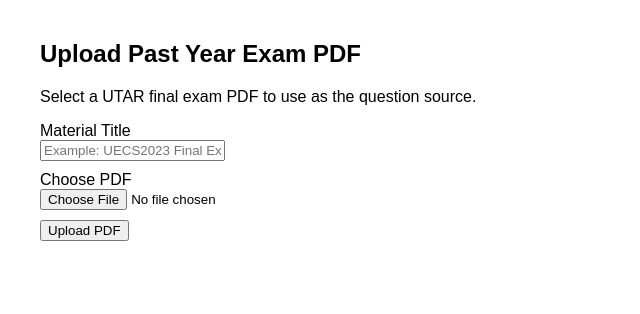
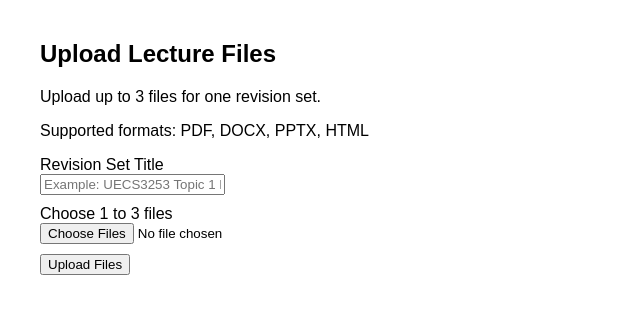
Before and after one commit to lexusKY/tapafyp, a Flask app: page /upload in a window 1280 px wide. Shown: the part 69-383 px from the top of the page, without its empty margins (0-640 px from the left). Run offline with Flask 3, Linux system fonts and the light colour scheme; the visitor is signed in with stand-in values (Sample User, id 1).

Commit message:
Multiple Uploads available

```diff
--- a/app/routes.py
+++ b/app/routes.py
@@ -1,19 +1,22 @@
 import os
 from werkzeug.utils import secure_filename
-from flask import Blueprint, render_template, current_app, request, redirect, url_for, flash, send_file
+from flask import Blueprint, render_template, current_app, request, redirect, url_for, flash
 from flask_login import login_required, current_user
 
 from app import db
 from app.models import Material, Question, Choice
-from app.services.pdf_service import extract_text_from_pdf
-from app.services.ai_service import extract_text_with_gemini, generate_mcqs_from_text
+from app.services.ai_service import generate_mcqs_from_text
 from app.services.course_profile_service import build_style_profile_for_course
+from app.services.lecture_file_service import extract_text_from_file, combine_extracted_text
 
 main = Blueprint("main", __name__)
 
 
+ALLOWED_EXTENSIONS = {"pdf", "docx", "pptx", "html"}
+
+
 def allowed_file(filename):
-    return "." in filename and filename.rsplit(".", 1)[1].lower() == "pdf"
+    return "." in filename and filename.rsplit(".", 1)[1].lower() in ALLOWED_EXTENSIONS
 
 
 @main.route("/")
@@ -32,60 +35,64 @@ def dashboard():
 @login_required
 def upload():
     if request.method == "POST":
-        if "pdf_file" not in request.files:
-            flash("No file part found.", "danger")
-            return redirect(url_for("main.upload"))
-
-        file = request.files["pdf_file"]
-
-        if file.filename == "":
-            flash("Please choose a PDF file.", "danger")
-            return redirect(url_for("main.upload"))
-
         title = request.form.get("title", "").strip()
 
         if not title:
             flash("Please enter a title.", "danger")
             return redirect(url_for("main.upload"))
 
-        if file and allowed_file(file.filename):
+        uploaded_files = request.files.getlist("note_files")
+
+        valid_files = [f for f in uploaded_files if f and f.filename.strip()]
+
+        if not valid_files:
+            flash("Please upload at least 1 file.", "danger")
+            return redirect(url_for("main.upload"))
+
+        if len(valid_files) > 3:
+            flash("You can upload a maximum of 3 files only.", "danger")
+            return redirect(url_for("main.upload"))
+
+        upload_folder = current_app.config["UPLOAD_FOLDER"]
+        os.makedirs(upload_folder, exist_ok=True)
+
+        gemini_api_key = current_app.config.get("GEMINI_API_KEY")
+
+        saved_filenames = []
+        file_results = []
+
+        for file in valid_files:
+            if not allowed_file(file.filename):
+                flash("Only PDF, DOCX, PPTX, and HTML files are allowed.", "danger")
+                return redirect(url_for("main.upload"))
+
             filename = secure_filename(file.filename)
-
-            upload_folder = current_app.config["UPLOAD_FOLDER"]
-            os.makedirs(upload_folder, exist_ok=True)
-
             file_path = os.path.join(upload_folder, filename)
             file.save(file_path)
 
-            extracted_text = extract_text_from_pdf(file_path)
-            extraction_method = "PyMuPDF"
+            extension = filename.rsplit(".", 1)[1].lower()
+            extracted_text = extract_text_from_file(file_path, extension, gemini_api_key)
 
-            if not extracted_text:
-                gemini_api_key = current_app.config.get("GEMINI_API_KEY")
-                if gemini_api_key:
-                    extracted_text = extract_text_with_gemini(file_path, gemini_api_key)
-                    extraction_method = "Gemini"
-                else:
-                    extraction_method = "None"
+            saved_filenames.append(filename)
+            file_results.append({
+                "filename": filename,
+                "text": extracted_text
+            })
 
-            new_material = Material(
-                title=title,
-                filename=filename,
-                extracted_text=extracted_text
-            )
+        combined_text = combine_extracted_text(file_results)
+        combined_filename_text = ", ".join(saved_filenames)
 
-            db.session.add(new_material)
-            db.session.commit()
+        new_material = Material(
+            title=title,
+            filename=combined_filename_text,
+            extracted_text=combined_text
+        )
 
-            if extracted_text:
-                flash(f"PDF uploaded successfully. Text extracted using {extraction_method}.", "success")
-            else:
-                flash("PDF uploaded, but text extraction failed. Check your Gemini API key or try another file.", "warning")
+        db.session.add(new_material)
+        db.session.commit()
 
-            return redirect(url_for("main.dashboard"))
-
-        flash("Only PDF files are allowed.", "danger")
-        return redirect(url_for("main.upload"))
+        flash("Lecture files uploaded and processed successfully.", "success")
+        return redirect(url_for("main.dashboard"))
 
     return render_template("upload.html")
 
--- a/app/templates/dashboard.html
+++ b/app/templates/dashboard.html
@@ -8,10 +8,10 @@
     <p>This is your dashboard.</p>
 
     <p>
-        <a href="{{ url_for('main.upload') }}">Upload Past Year Exam PDF</a>
+        <a href="{{ url_for('main.upload') }}">Upload Lecture Files</a>
     </p>
 
-    <h3>Uploaded Materials</h3>
+    <h3>Uploaded Revision Sets</h3>
 
     {% if materials %}
         <ul>
@@ -30,6 +30,6 @@
             {% endfor %}
         </ul>
     {% else %}
-        <p>No uploaded materials yet.</p>
+        <p>No uploaded revision sets yet.</p>
     {% endif %}
 {% endblock %}
--- a/app/templates/upload.html
+++ b/app/templates/upload.html
@@ -1,22 +1,23 @@
 {% extends "base.html" %}
 
-{% block title %}Upload PDF - TAPA{% endblock %}
+{% block title %}Upload Lecture Files - TAPA{% endblock %}
 
 {% block content %}
-    <h2>Upload Past Year Exam PDF</h2>
-    <p>Select a UTAR final exam PDF to use as the question source.</p>
+    <h2>Upload Lecture Files</h2>
+    <p>Upload up to 3 files for one revision set.</p>
+    <p>Supported formats: PDF, DOCX, PPTX, HTML</p>
 
     <form method="POST" enctype="multipart/form-data">
         <div style="margin-bottom: 10px;">
-            <label for="title">Material Title</label><br>
-            <input type="text" id="title" name="title" placeholder="Example: UECS2023 Final Exam 2024" required>
+            <label for="title">Revision Set Title</label><br>
+            <input type="text" id="title" name="title" placeholder="Example: UECS3253 Topic 1 Notes" required>
         </div>
 
         <div style="margin-bottom: 10px;">
-            <label for="pdf_file">Choose PDF</label><br>
-            <input type="file" id="pdf_file" name="pdf_file" accept=".pdf" required>
+            <label for="note_files">Choose 1 to 3 files</label><br>
+            <input type="file" id="note_files" name="note_files" multiple required>
         </div>
 
-        <button type="submit">Upload PDF</button>
+        <button type="submit">Upload Files</button>
     </form>
 {% endblock %}
```
Also changed, not shown: app/services/docx_service.py (added, +17 -0 lines), app/services/html_service.py (added, +25 -0 lines), app/services/lecture_file_service.py (added, +44 -0 lines), app/services/pptx_service.py (added, +27 -0 lines), requirements.txt (+7 -0 lines).
